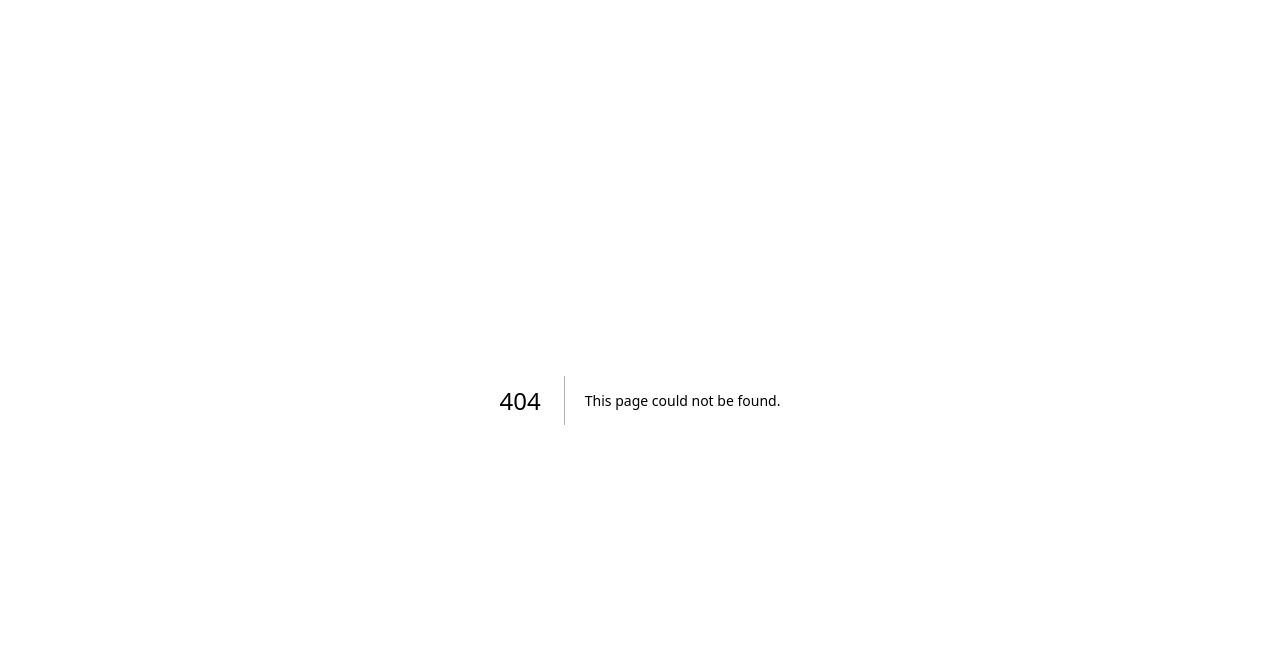
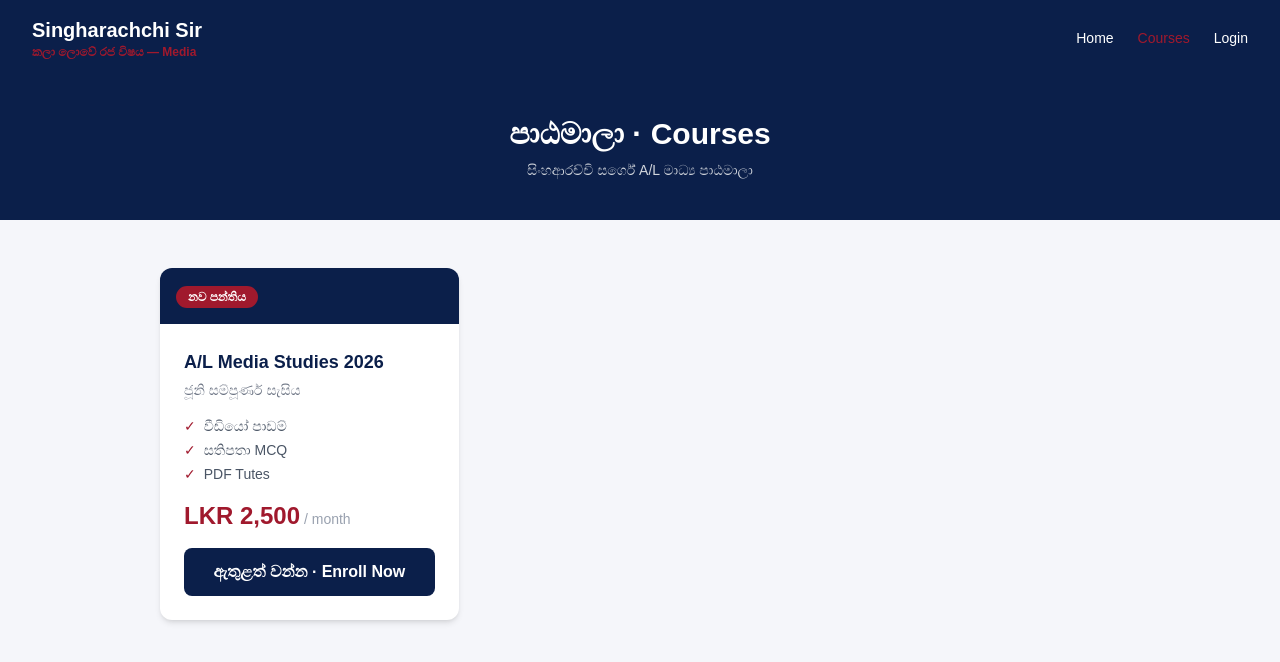
Before and after one commit to MKPGAP/singharachchi-lms, a Next.js app: page /courses in a window 1280 px wide. Before the commit this address had no page. Shown: the top 662 px of the page. Built offline with nearby package versions, Linux system fonts and the light colour scheme.

Commit message:
Add courses page

```diff
--- /dev/null
+++ b/app/courses/page.tsx
@@ -0,0 +1,78 @@
+import Link from 'next/link'
+
+const courses = [
+  {
+    id: 1,
+    title: 'A/L Media Studies 2026',
+    title_si: 'ජූනි සම්පූර්ණ සැසිය',
+    price: 2500,
+    badge: 'නව පන්තිය',
+    features: ['වීඩියෝ පාඩම්', 'සතිපතා MCQ', 'PDF Tutes'],
+  }
+]
+
+export default function CoursesPage() {
+  return (
+    <main className="min-h-screen bg-[#F5F6FA]">
+      {/* Header */}
+      <header className="bg-[#0B1F4A] text-white py-4 px-8 flex items-center justify-between">
+        <div>
+          <h1 className="text-xl font-bold">Singharachchi Sir</h1>
+          <p className="text-[#A0192D] text-xs font-semibold">
+            කලා ලොවේ රජ විෂය — Media
+          </p>
+        </div>
+        <nav className="flex gap-6 text-sm font-medium">
+          <Link href="/" className="hover:text-[#A0192D] transition">Home</Link>
+          <Link href="/courses" className="text-[#A0192D]">Courses</Link>
+          <Link href="/login" className="hover:text-[#A0192D] transition">Login</Link>
+        </nav>
+      </header>
+
+      {/* Page Title */}
+      <section className="bg-[#0B1F4A] text-white py-10 px-8 text-center">
+        <h2 className="text-3xl font-bold mb-2">පාඨමාලා · Courses</h2>
+        <p className="text-gray-300 text-sm">
+          සිංහආරච්චි සර්ගේ A/L මාධ්‍ය පාඨමාලා
+        </p>
+      </section>
+
+      {/* Courses Grid */}
+      <section className="py-12 px-8 max-w-5xl mx-auto">
+        <div className="grid grid-cols-1 md:grid-cols-2 lg:grid-cols-3 gap-8">
+          {courses.map((course) => (
+            <div key={course.id} className="bg-white rounded-xl shadow-md overflow-hidden">
+              <div className="bg-[#0B1F4A] p-4">
+                <span className="bg-[#A0192D] text-white text-xs font-bold px-3 py-1 rounded-full">
+                  {course.badge}
+                </span>
+              </div>
+              <div className="p-6">
+                <h3 className="text-lg font-bold text-[#0B1F4A] mb-1">
+                  {course.title}
+                </h3>
+                <p className="text-gray-500 text-sm mb-4">{course.title_si}</p>
+                <ul className="mb-4 space-y-1">
+                  {course.features.map((f, i) => (
+                    <li key={i} className="text-sm text-gray-600 flex items-center gap-2">
+                      <span className="text-[#A0192D]">✓</span> {f}
+                    </li>
+                  ))}
+                </ul>
+                <p className="text-2xl font-bold text-[#A0192D] mb-4">
+                  LKR {course.price.toLocaleString()}
+                  <span className="text-sm text-gray-400 font-normal"> / month</span>
+                </p>
+                <Link href="/register">
+                  <button className="w-full bg-[#0B1F4A] text-white py-3 rounded-lg font-semibold hover:bg-[#1A3A7A] transition">
+                    ඇතුළත් වන්න · Enroll Now
+                  </button>
+                </Link>
+              </div>
+            </div>
+          ))}
+        </div>
+      </section>
+    </main>
+  )
+}
```
